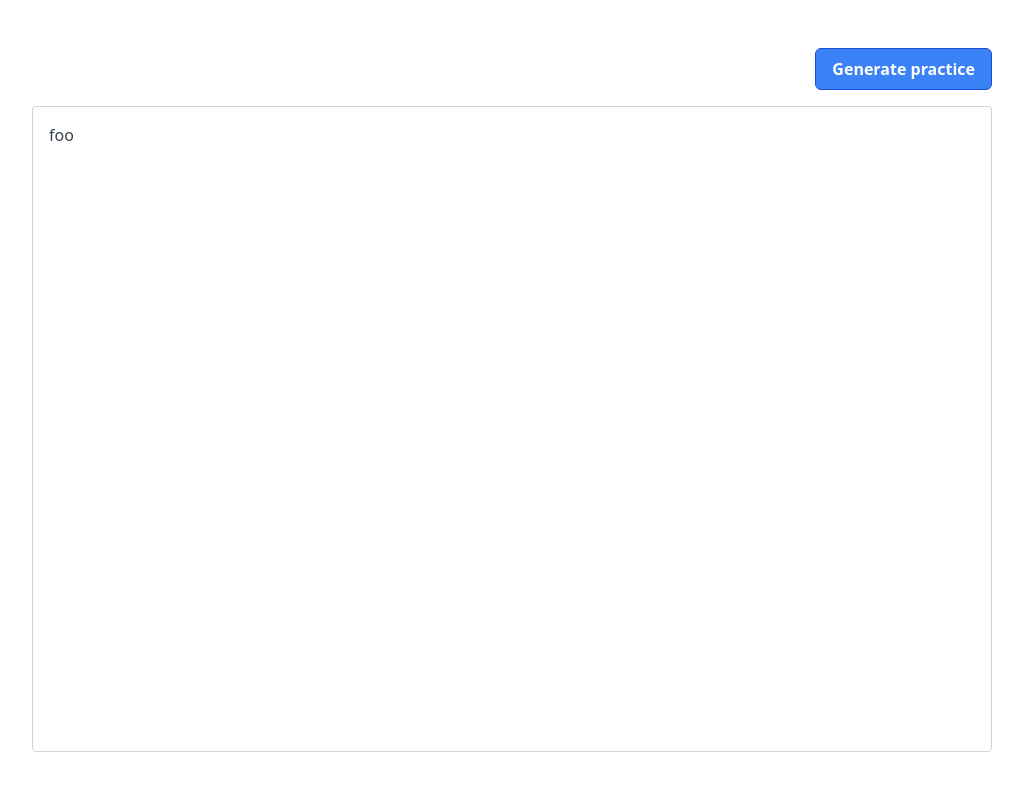
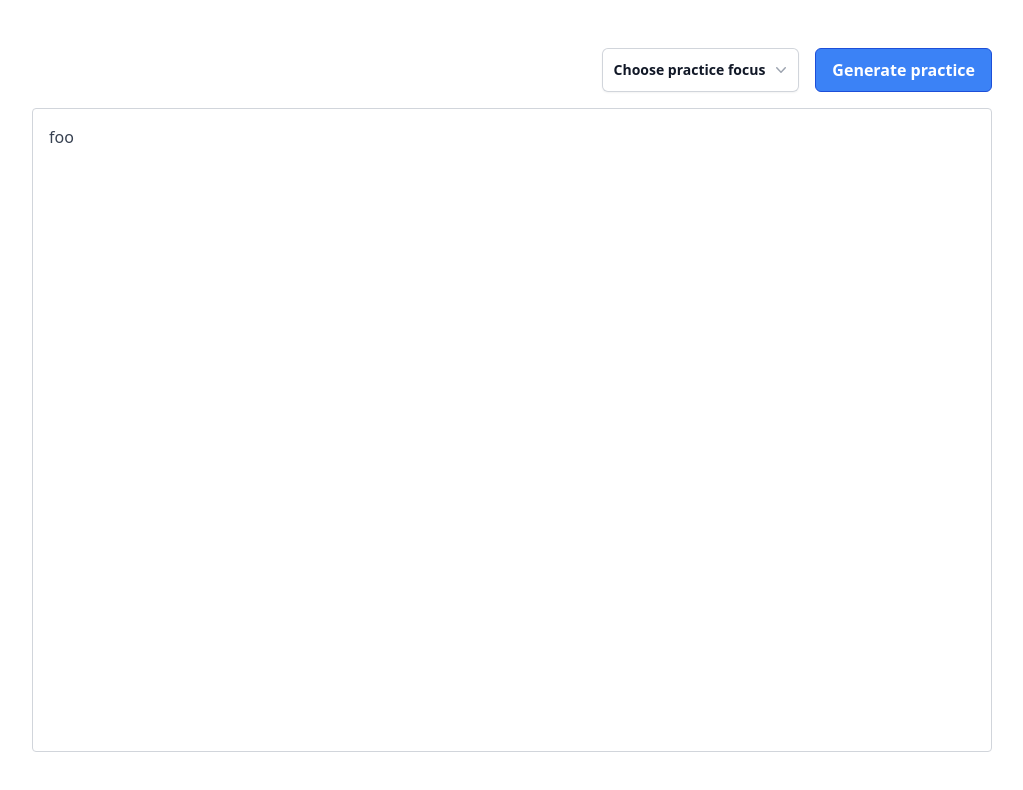
Before and after one commit to ktsiegel/benbot, a Next.js app in the folder app/: page / in a window 1280 px wide. Shown: the top 790 px of the page, without its empty margins (128-1151 px from the left). Built offline with nearby package versions, Linux system fonts and the light colour scheme.

Commit message:
add practice focus

```diff
--- /dev/null
+++ b/app/components/Dropdown.tsx
@@ -0,0 +1,62 @@
+import { Fragment } from "react";
+import { Menu, Transition } from "@headlessui/react";
+import { ChevronDownIcon } from "@heroicons/react/20/solid";
+
+interface DropdownProps {
+  selected?: string;
+  options: Array<{
+    label: string;
+    key: string;
+  }>;
+  onClick: (key: string) => void;
+}
+
+export default function Dropdown({
+  options,
+  selected,
+  onClick,
+}: DropdownProps) {
+  return (
+    <Menu as="div" className="relative inline-block text-left">
+      <div>
+        <Menu.Button className="inline-flex w-full justify-center gap-x-1.5 rounded-md bg-white px-3 py-2 text-sm font-semibold text-gray-900 shadow-sm ring-1 ring-inset ring-gray-300 hover:bg-gray-50 h-11 items-center">
+          <div>
+            {options.find((o) => o.key === selected)?.label ||
+              "Choose practice focus"}
+          </div>
+          <ChevronDownIcon
+            className="-mr-1 h-5 w-5 text-gray-400"
+            aria-hidden="true"
+          />
+        </Menu.Button>
+      </div>
+
+      <Transition
+        as={Fragment}
+        enter="transition ease-out duration-100"
+        enterFrom="transform opacity-0 scale-95"
+        enterTo="transform opacity-100 scale-100"
+        leave="transition ease-in duration-75"
+        leaveFrom="transform opacity-100 scale-100"
+        leaveTo="transform opacity-0 scale-95"
+      >
+        <Menu.Items className="absolute right-0 z-10 mt-2 w-56 origin-top-right rounded-md bg-white shadow-lg ring-1 ring-black ring-opacity-5 focus:outline-none">
+          <div className="py-1">
+            {options.map((option, i) => (
+              <Menu.Item key={`stroke-option-${i}`}>
+                <div
+                  onClick={() => onClick(option.key)}
+                  className={
+                    "block px-4 py-2 text-sm text-gray-900 cursor-pointer"
+                  }
+                >
+                  {option.label}
+                </div>
+              </Menu.Item>
+            ))}
+          </div>
+        </Menu.Items>
+      </Transition>
+    </Menu>
+  );
+}
--- a/app/package.json
+++ b/app/package.json
@@ -9,9 +9,12 @@
     "lint": "next lint"
   },
   "dependencies": {
+    "@headlessui/react": "^1.7.13",
+    "@heroicons/react": "^2.0.16",
     "@types/node": "18.15.3",
     "@types/react": "18.0.28",
     "@types/react-dom": "18.0.11",
+    "classnames": "^2.3.2",
     "eslint": "8.36.0",
     "eslint-config-next": "13.2.4",
     "next": "13.2.4",
--- a/app/pages/index.tsx
+++ b/app/pages/index.tsx
@@ -1,15 +1,17 @@
 import Button from "@/components/Button";
+import Dropdown from "@/components/Dropdown";
 import Head from "next/head";
 import { useState } from "react";
 
 export default function Home() {
   const [practice, setPractice] = useState([] as string[]);
   const [loading, setLoading] = useState(false);
+  const [stroke, setStroke] = useState<string | undefined>(undefined);
 
   const getNewPractice = () => {
     setLoading(true);
     setPractice([]);
-    fetch("/practice")
+    fetch(`/practice${stroke ? `?stroke=${stroke}` : ""}`)
       .then((res) => res.json())
       .then((data) => {
         console.log(data);
@@ -26,6 +28,37 @@ export default function Home() {
       });
   };
 
+  const options = [
+    {
+      label: "Backstroke",
+      key: "BACKSTROKE",
+    },
+    {
+      label: "Breaststroke",
+      key: "BREASTSTROKE",
+    },
+    {
+      label: "Butterfly",
+      key: "BUTTERFLY",
+    },
+    {
+      label: "Freestyle",
+      key: "FREESTYLE",
+    },
+    {
+      label: "IM",
+      key: "IM",
+    },
+    {
+      label: "Kicking",
+      key: "KICKING",
+    },
+    {
+      label: "Pulling",
+      key: "PULLING",
+    },
+  ];
+
   return (
     <>
       <Head>
@@ -41,6 +74,12 @@ export default function Home() {
         <div className="grid grid-cols-8 h-screen w-screen">
           <div className="flex items-center col-start-2 col-span-6 flex-col py-8">
             <div className="flex justify-end w-full py-4">
+              <Dropdown
+                selected={stroke}
+                options={options}
+                onClick={(key) => setStroke(key)}
+              />
+              <div className="w-4" />
               <Button
                 label={loading ? "Loading..." : "Generate practice"}
                 onClick={getNewPractice}
```
Also changed, not shown: 1 other file (tests, documents, lock files or other folders).
